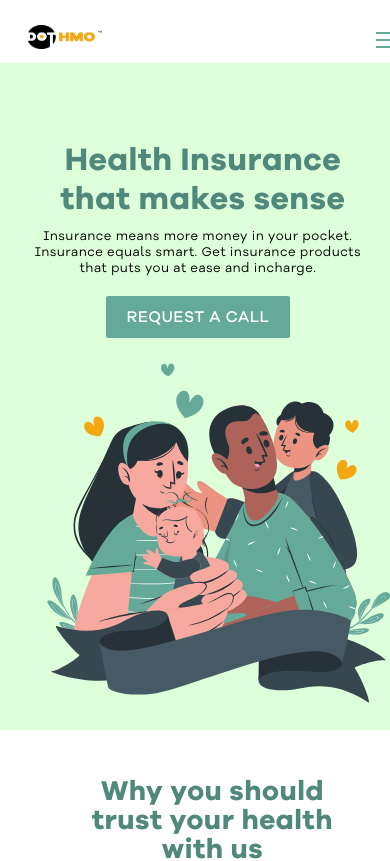
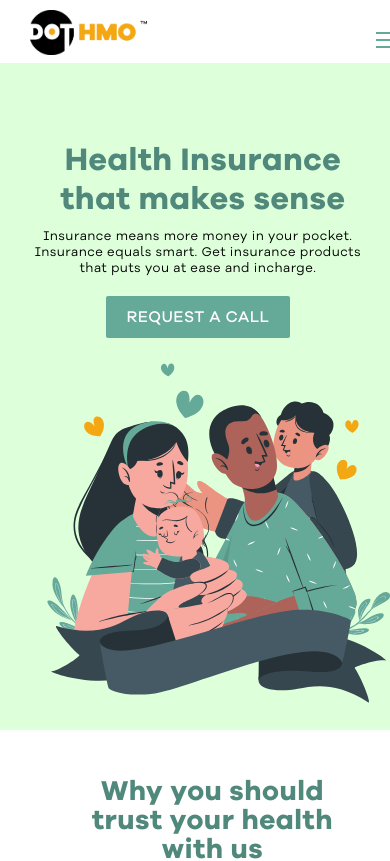
Before and after one commit to Thorlani/Animation, a Next.js app: page / in a window 390 px wide. Shown: the top 861 px of the page. Built offline with nearby package versions, Linux system fonts and the light colour scheme; a web font is replaced by a local one.

Commit message:
making navbar logo object fit for mobile view

```diff
--- a/component/navbar.jsx
+++ b/component/navbar.jsx
@@ -42,7 +42,7 @@ const Navbar = () => {
             <div className={styles.section1}>
                 <Link href="/">
                     <a>
-                        <Image src="/HMOLogo.png" width="151" height="50" />
+                        <img className={styles.navlogo} src="/HMOLogo.png" width="151" height="50" />
                     </a>
                 </Link>
             </div>
--- a/styles/Navbar.module.css
+++ b/styles/Navbar.module.css
@@ -16,6 +16,10 @@
     height: 50px;
     width: 20%;
     cursor: pointer;
+    }
+
+    .navlogo {
+        object-fit: contain;
     }
 
     .section2 {
@@ -166,6 +170,10 @@
         cursor: pointer;
     }
 
+    .navlogo {
+        object-fit: contain;
+    }
+
     .section2 {
         display: flex;
         justify-content: space-between;
@@ -298,6 +306,10 @@
     .navbar {
         width: 1024px;
     }
+
+    .navlogo {
+        object-fit: contain;
+    }
     .section2 {
         position: absolute;
         z-index: 999999;
@@ -313,6 +325,9 @@
 @media (max-width: 768px) {
     .navbar {
         width: 768px;
+    }
+    .navlogo {
+        object-fit: contain;
     }
     .menuIcon {
         display: inline;
@@ -432,6 +447,12 @@
         width: 425px;
         height: 63px;
         padding: 15px 28px 14px;
+    }
+    .navlogo {
+        object-fit: contain;
+        margin-top: -15px;
+        margin-left: -15px;
+        height: 45px;
     }
     .section1 {
         margin-top: 35px;
@@ -554,6 +575,9 @@
         height: 63px;
         padding: 15px 28px 14px;
     }
+    .navlogo {
+        object-fit: contain;
+    }
     .section1 {
         margin-top: 35px;
     }
@@ -624,6 +648,9 @@
         width: 320px;
         height: 63px;
         padding: 15px 28px 14px;
+    }
+    .navlogo {
+        object-fit: contain;
     }
     .section1 {
         margin-top: 35px;
```
